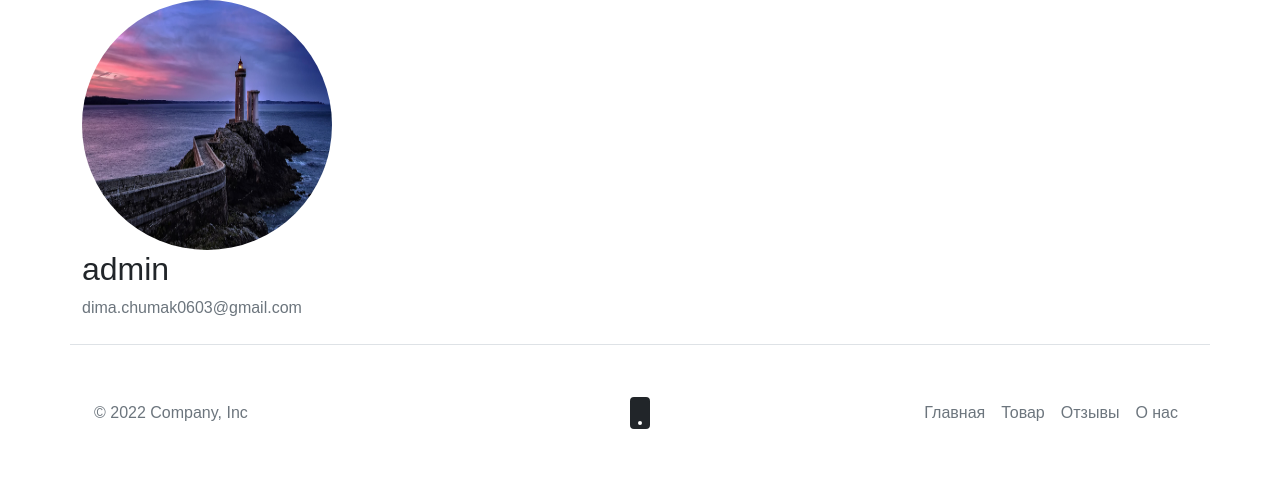
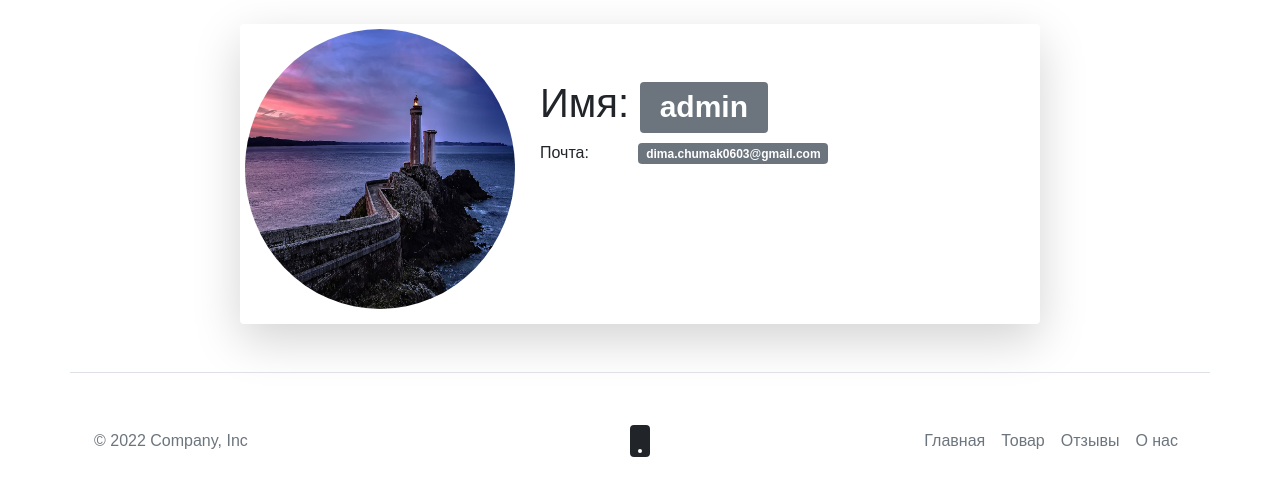
Before and after one commit to Dmitriycom/PhoneShopApp, a Django app: page /profile/ in a window 1280 px wide. Shown: the part 92-588 px from the top of the page. Run offline with Django 4.2, Linux system fonts and the light colour scheme; a user stored in the database is signed in; data comes from the database, SQL or seed files in the repository; both versions use the stored data as it was after the commit; some libraries are stand-ins or nearby versions.

Commit message:
The change view page Profile

```diff
--- /dev/null
+++ b/phoneshop/main/static/profile/style.css
@@ -0,0 +1,24 @@
+.profile{
+    width: 800px;
+    height: 300px;
+    padding-top: 5px;
+    padding-left: 5px;
+    word-wrap: break-word;
+    margin: 0 auto;
+}
+
+.image{
+    width: 270px;
+    height: 280px;
+}
+
+.prof-info{
+    margin-top: 50px;
+    margin-right: 20px;
+    float: right;
+    width: 480px;
+}
+
+.pl{
+    margin-left: 45px;
+}
--- a/phoneshop/users/templates/users/profile.html
+++ b/phoneshop/users/templates/users/profile.html
@@ -1,5 +1,6 @@
 {% extends "main/base.html" %}
 {% load crispy_forms_tags %}
+{% load static %}
 
 {%  block title %}Регистрация{% endblock %}
 {%  block LinkViewMain %}white{% endblock %}
@@ -7,16 +8,16 @@
 {%  block LinkView3 %}white{% endblock %}
 {%  block LinkViewReviews %}white{% endblock %}
 {%  block LinkViewAbout %}white{% endblock %}
+{% block link %}  <link rel="stylesheet" type="text/css" href="{% static 'profile/style.css' %}">{% endblock %}
 
 {% block content %}
-    <div class="content-section container" >
-      <div class="media">
-        <img class="rounded-circle account-img" src="{{ user.profile.image.url }}" width="250px" height="250px">
-        <div class="media-body">
-          <h2 class="account-heading">{{ user.username }}</h2>
-          <p class="text-secondary">{{ user.email }}</p>
+    <div class="content-section container mt-4 " >
+      <div class="profile shadow-lg mb-5 bg-body rounded">
+        <img class="rounded-circle account-img image" src="{{ user.profile.image.url }}" >
+        <div class="prof-info ">
+          <h1>Имя: <span class="badge bg-secondary">{{ user.username }}</span></h1>
+          <p>Почта: <span class="badge bg-secondary pl">{{ user.email }}</span></p>
         </div>
       </div>
-
     </div>
 {% endblock content %}
```
Also changed, not shown: phoneshop/db.sqlite3.
